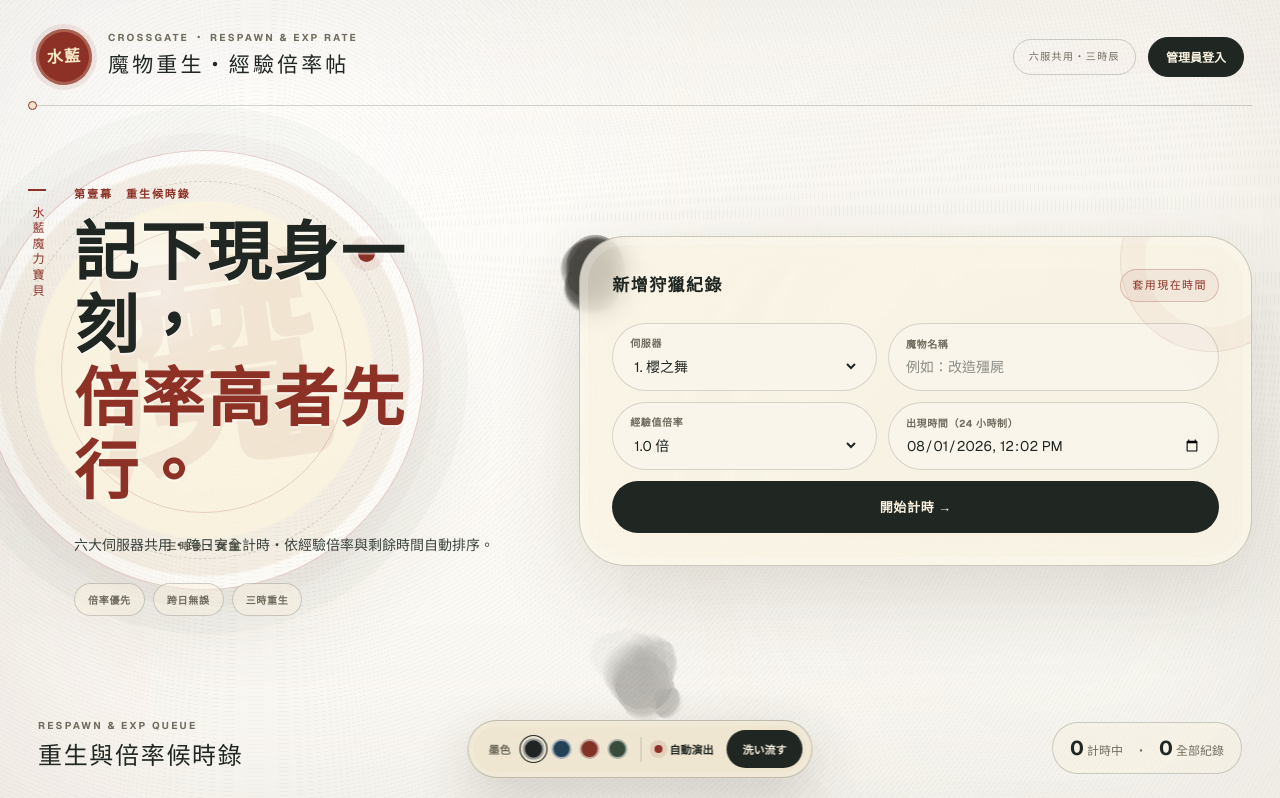
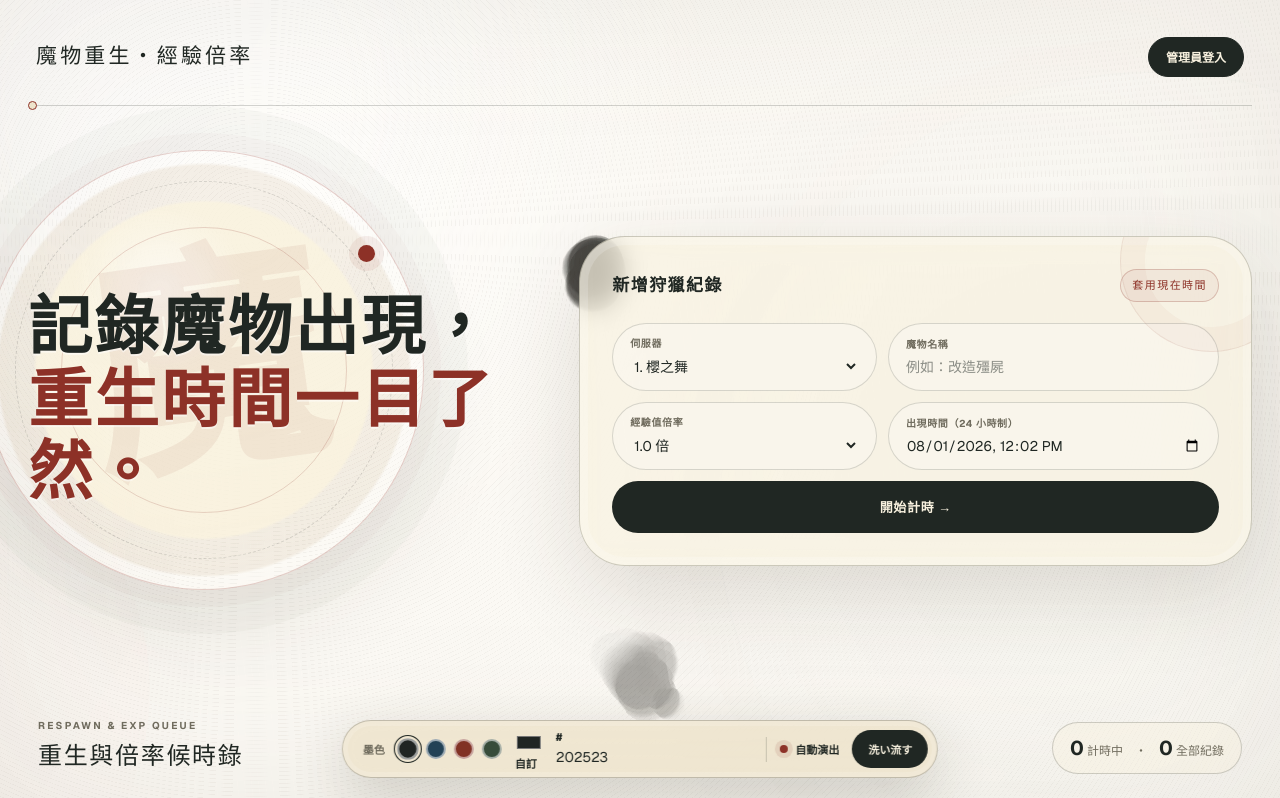
Before and after one commit to teemo1069/cg-monster-timer, a Next.js app: page / in a window 1280 px wide. Shown: the top 798 px of the page. Built offline with nearby package versions, Linux system fonts and the light colour scheme.

Commit message:
精簡首頁文案並加入自訂墨色色號

```diff
--- a/app/page.tsx
+++ b/app/page.tsx
@@ -10,13 +10,16 @@ const ADMIN_SESSION_KEY = "waterblue-admin-session-v2";
 const ADMIN_AUTH_ENDPOINT = "https://joprrlzjdevijembcdii.supabase.co/functions/v1/admin-auth";
 const SUPABASE_PUBLISHABLE_KEY = "sb_publishable_OTVTHpb0AM_kS_DAA2wVTA_6zcWoP0s";
 type Server = (typeof SERVERS)[number];
-type Tone = "sumi" | "indigo" | "cinnabar" | "moss";
 type Timer = { id: string; server: Server; monster: string; multiplier: number; appearedAt: number; createdAt: number };
 type AuthReply = { authenticated?: boolean; username?: string; mustChangePassword?: boolean; sessionToken?: string; expiresAt?: string; changed?: boolean; error?: string };
-const INKS: Record<Tone, { label: string; rgb: string }> = {
-  sumi: { label: "玄墨", rgb: "32,37,35" }, indigo: { label: "藍墨", rgb: "35,66,86" },
-  cinnabar: { label: "朱墨", rgb: "129,50,37" }, moss: { label: "苔墨", rgb: "55,76,58" },
-};
+const INK_PRESETS = [
+  { label: "玄墨", hex: "#202523" },
+  { label: "藍墨", hex: "#234256" },
+  { label: "朱墨", hex: "#813225" },
+  { label: "苔墨", hex: "#374C3A" },
+] as const;
+const DEFAULT_INK = INK_PRESETS[0].hex;
+const INK_STORAGE_KEY = "waterblue-ink-color";
 
 function valid(v: unknown): v is Timer {
   const x = v as Partial<Timer>;
@@ -39,6 +42,11 @@ function clock(ms: number) {
 function dateTime(ms: number) {
   return new Intl.DateTimeFormat("zh-TW", { month: "2-digit", day: "2-digit", hour: "2-digit", minute: "2-digit", hour12: false }).format(ms);
 }
+function validHex(value: string) { return /^#[0-9a-f]{6}$/i.test(value); }
+function hexRgb(value: string) {
+  const hex = validHex(value) ? value.slice(1) : DEFAULT_INK.slice(1);
+  return `${Number.parseInt(hex.slice(0,2),16)},${Number.parseInt(hex.slice(2,4),16)},${Number.parseInt(hex.slice(4,6),16)}`;
+}
 async function adminAuth(body: Record<string, unknown>): Promise<AuthReply> {
   const response = await fetch(ADMIN_AUTH_ENDPOINT, {
     method: "POST",
@@ -53,7 +61,7 @@ async function adminAuth(body: Record<string, unknown>): Promise<AuthReply> {
   return data;
 }
 
-function InkCanvas({ tone, auto, wash }: { tone: Tone; auto: boolean; wash: number }) {
+function InkCanvas({ tone, auto, wash }: { tone: string; auto: boolean; wash: number }) {
   const ref = useRef<HTMLCanvasElement>(null), toneRef = useRef(tone), autoRef = useRef(auto), washRef = useRef(wash);
   useEffect(() => { toneRef.current = tone; }, [tone]);
   useEffect(() => { autoRef.current = auto; }, [auto]);
@@ -63,7 +71,7 @@ function InkCanvas({ tone, auto, wash }: { tone: Tone; auto: boolean; wash: numb
     type P = { x:number;y:number;vx:number;vy:number;life:number;max:number;size:number;rgb:string;seed:number };
     const ps:P[] = []; let w=0,h=0,dpr=1,frame=0,last=0,currentWash=washRef.current; const pointer={x:0,y:0,down:false};
     const resize=()=>{dpr=Math.min(devicePixelRatio||1,1.6);w=innerWidth;h=innerHeight;canvas.width=w*dpr;canvas.height=h*dpr;canvas.style.width=w+"px";canvas.style.height=h+"px";ctx.setTransform(dpr,0,0,dpr,0,0);};
-    const drop=(x:number,y:number,force=1,vx=0,vy=0)=>{const rgb=INKS[toneRef.current].rgb,n=Math.min(36,Math.round(17*force));for(let i=0;i<n;i++){const a=Math.random()*Math.PI*2,r=Math.pow(Math.random(),1.8)*22*force,life=100+Math.random()*100;ps.push({x:x+Math.cos(a)*r,y:y+Math.sin(a)*r,vx:vx*(.1+Math.random()*.2)+Math.cos(a)*Math.random()*.38,vy:vy*(.1+Math.random()*.2)+Math.sin(a)*Math.random()*.38,life,max:life,size:(7+Math.random()*23)*force,rgb,seed:Math.random()*6.28});}if(ps.length>850)ps.splice(0,ps.length-850);};
+    const drop=(x:number,y:number,force=1,vx=0,vy=0)=>{const rgb=hexRgb(toneRef.current),n=Math.min(36,Math.round(17*force));for(let i=0;i<n;i++){const a=Math.random()*Math.PI*2,r=Math.pow(Math.random(),1.8)*22*force,life=100+Math.random()*100;ps.push({x:x+Math.cos(a)*r,y:y+Math.sin(a)*r,vx:vx*(.1+Math.random()*.2)+Math.cos(a)*Math.random()*.38,vy:vy*(.1+Math.random()*.2)+Math.sin(a)*Math.random()*.38,life,max:life,size:(7+Math.random()*23)*force,rgb,seed:Math.random()*6.28});}if(ps.length>850)ps.splice(0,ps.length-850);};
     const down=(e:PointerEvent)=>{pointer.x=e.clientX;pointer.y=e.clientY;pointer.down=true;drop(pointer.x,pointer.y,1.25);};
     const move=(e:PointerEvent)=>{const dx=e.clientX-pointer.x,dy=e.clientY-pointer.y;pointer.x=e.clientX;pointer.y=e.clientY;if(pointer.down)drop(pointer.x,pointer.y,.7,dx,dy);};
     const up=()=>{pointer.down=false;};
@@ -79,14 +87,15 @@ function InkCanvas({ tone, auto, wash }: { tone: Tone; auto: boolean; wash: numb
 export default function Home() {
   const [timers,setTimers]=useState<Timer[]>([]),[now,setNow]=useState(0),[ready,setReady]=useState(false),[server,setServer]=useState<Server>(SERVERS[0]);
   const [monster,setMonster]=useState(""),[multiplier,setMultiplier]=useState(1),[appeared,setAppeared]=useState(""),[error,setError]=useState("");
-  const [tone,setTone]=useState<Tone>("sumi"),[auto,setAuto]=useState(true),[wash,setWash]=useState(0);
+  const [tone,setTone]=useState<string>(DEFAULT_INK),[inkCode,setInkCode]=useState<string>(DEFAULT_INK),[auto,setAuto]=useState(true),[wash,setWash]=useState(0);
   const [adminOpen,setAdminOpen]=useState(false),[admin,setAdmin]=useState(false),[user,setUser]=useState(""),[pass,setPass]=useState(""),[loginError,setLoginError]=useState("");
   const [authBusy,setAuthBusy]=useState(false),[authChecking,setAuthChecking]=useState(true),[mustChangePassword,setMustChangePassword]=useState(false);
   const [newPass,setNewPass]=useState(""),[confirmPass,setConfirmPass]=useState("");
   const [autoRepair,setAutoRepair]=useState(false),[diagnostic,setDiagnostic]=useState("系統尚未執行診斷"); const hydrated=useRef(false);
-  useEffect(()=>{let id:ReturnType<typeof setInterval>|undefined;const frame=requestAnimationFrame(()=>{setNow(Date.now());setAppeared(localValue());try{const raw=localStorage.getItem(STORAGE_KEY);if(raw)setTimers(clean(JSON.parse(raw)));setAutoRepair(localStorage.getItem("waterblue-auto-repair")==="true");}catch{setDiagnostic("偵測到紀錄格式異常，請執行 Repair");}hydrated.current=true;setReady(true);id=setInterval(()=>setNow(Date.now()),1000);});return()=>{cancelAnimationFrame(frame);if(id)clearInterval(id);};},[]);
+  useEffect(()=>{let id:ReturnType<typeof setInterval>|undefined;const frame=requestAnimationFrame(()=>{setNow(Date.now());setAppeared(localValue());try{const raw=localStorage.getItem(STORAGE_KEY);if(raw)setTimers(clean(JSON.parse(raw)));setAutoRepair(localStorage.getItem("waterblue-auto-repair")==="true");const savedInk=localStorage.getItem(INK_STORAGE_KEY);if(savedInk&&validHex(savedInk)){setTone(savedInk);setInkCode(savedInk);}}catch{setDiagnostic("偵測到紀錄格式異常，請執行 Repair");}hydrated.current=true;setReady(true);id=setInterval(()=>setNow(Date.now()),1000);});return()=>{cancelAnimationFrame(frame);if(id)clearInterval(id);};},[]);
   useEffect(()=>{const token=sessionStorage.getItem(ADMIN_SESSION_KEY);if(!token){queueMicrotask(()=>setAuthChecking(false));return;}adminAuth({action:"verify",sessionToken:token}).then(data=>{setAdmin(!!data.authenticated);setMustChangePassword(!!data.mustChangePassword);if(data.authenticated)setDiagnostic("管理員工作階段已安全恢復");}).catch(()=>{sessionStorage.removeItem(ADMIN_SESSION_KEY);setAdmin(false);}).finally(()=>setAuthChecking(false));},[]);
   useEffect(()=>{if(hydrated.current)localStorage.setItem(STORAGE_KEY,JSON.stringify(timers));},[timers]);
+  useEffect(()=>{if(hydrated.current)localStorage.setItem(INK_STORAGE_KEY,tone);},[tone]);
   useEffect(()=>{if(!hydrated.current)return;localStorage.setItem("waterblue-auto-repair",String(autoRepair));if(!autoRepair)return;const id=setInterval(()=>{setTimers(x=>clean(x));setDiagnostic(`AI 自動巡檢完成・${dateTime(Date.now())}・未發現阻塞`);},15000);return()=>clearInterval(id);},[autoRepair]);
   const ordered=useMemo(()=>[...timers].sort((a,b)=>b.multiplier-a.multiplier || (b.appearedAt+THREE_HOURS-now)-(a.appearedAt+THREE_HOURS-now)),[timers,now]);
   const add=(e:FormEvent)=>{e.preventDefault();if(!ready)return setError("候時錄載入中，請稍候一瞬");const at=new Date(appeared).getTime();if(!monster.trim())return setError("請輸入魔物名稱");if(!Number.isFinite(at))return setError("請輸入正確的日期與時間");if(at>Date.now()+60000)return setError("出現時間不可晚於現在");setTimers(x=>[...x,{id:timerId(),server,monster:monster.trim(),multiplier,appearedAt:at,createdAt:Date.now()}]);setMonster("");setAppeared(localValue());setError("");};
@@ -97,10 +106,12 @@ export default function Home() {
   const changePassword=async(e:FormEvent)=>{e.preventDefault();if(newPass!==confirmPass)return setLoginError("兩次輸入的新密碼不一致");const token=sessionStorage.getItem(ADMIN_SESSION_KEY);if(!token)return setAdmin(false);setAuthBusy(true);setLoginError("");try{await adminAuth({action:"change_password",sessionToken:token,newPassword:newPass});setMustChangePassword(false);setNewPass("");setConfirmPass("");setDiagnostic("新密碼已安全更新・Repair 與 AI 模組已解鎖");}catch(err){setLoginError(err instanceof Error?err.message:"密碼更新失敗");}finally{setAuthBusy(false);}};
   const logout=async()=>{const token=sessionStorage.getItem(ADMIN_SESSION_KEY);sessionStorage.removeItem(ADMIN_SESSION_KEY);setAdmin(false);setMustChangePassword(false);setPass("");if(token)await adminAuth({action:"logout",sessionToken:token}).catch(()=>undefined);};
   const active=timers.filter(x=>x.appearedAt+THREE_HOURS>now).length;
+  const chooseInk=(value:string)=>{const next=value.toUpperCase();setTone(next);setInkCode(next);};
+  const applyInkCode=()=>{if(validHex(inkCode))chooseInk(inkCode);else setInkCode(tone);};
   return <main className="site-shell"><InkCanvas tone={tone} auto={auto} wash={wash}/><div className="paper-grain"/>
     <div className="content-wrap">
-      <header><div className="brand"><span className="seal">水藍</span><div><p className="eyebrow">CROSSGATE ・ RESPAWN &amp; EXP RATE</p><h1>魔物重生・經驗倍率帖</h1></div></div><div className="header-actions"><span className="poster-year">六服共用・三時辰</span><button className="ghost" onClick={()=>setAdminOpen(x=>!x)}>{admin?"管理中":"管理員登入"}</button></div></header>
-      <section className="hero"><div className="hero-orbit" aria-hidden="true"><span>魔</span><i/><b>三時後・再臨</b></div><div className="hero-copy"><p className="vertical">水藍魔力寶貝</p><div><p className="hero-index">第壹幕　重生候時錄</p><h2>記下現身一刻，<br/><em>倍率高者先行。</em></h2><p>六大伺服器共用・跨日安全計時・依經驗倍率與剩餘時間自動排序。</p><div className="hero-notes"><span>倍率優先</span><span>跨日無誤</span><span>三時重生</span></div></div></div>
+      <header><div className="brand"><h1>魔物重生・經驗倍率</h1></div><button className="ghost" onClick={()=>setAdminOpen(x=>!x)}>{admin?"管理中":"管理員登入"}</button></header>
+      <section className="hero"><div className="hero-orbit" aria-hidden="true"><span>魔</span><i/></div><div className="hero-copy"><h2>記錄魔物出現，<br/><em>重生時間一目了然。</em></h2></div>
         <form className="timer-form" onSubmit={add}><div className="form-head"><b>新增狩獵紀錄</b><button type="button" onClick={()=>setAppeared(localValue())}>套用現在時間</button></div><div className="fields">
           <label><span>伺服器</span><select value={server} onChange={e=>setServer(e.target.value as Server)}>{SERVERS.map((x,i)=><option key={x} value={x}>{i+1}. {x}</option>)}</select></label>
           <label><span>魔物名稱</span><input value={monster} onChange={e=>setMonster(e.target.value)} placeholder="例如：改造殭屍" maxLength={30}/></label>
@@ -112,8 +123,8 @@ export default function Home() {
       <section className="queue"><div className="section-head"><div><p className="kicker">RESPAWN &amp; EXP QUEUE</p><h3>重生與倍率候時錄</h3></div><div className="summary"><b>{active}</b> 計時中　・　<b>{timers.length}</b> 全部紀錄</div></div>
         <div className="servers">{SERVERS.map((x,i)=><span key={x}><b>{i+1}</b>{x}</span>)}</div>
         <div className="timer-list">{ordered.length===0?<div className="empty"><span>◯</span><h4>候時錄尚無墨跡</h4><p>在上方輸入魔物出現時間與倍率，即會自動計算三小時重生並排序。</p></div>:ordered.map((x,i)=>{const end=x.appearedAt+THREE_HOURS,left=Math.max(0,end-now),expired=left<=0,progress=Math.min(100,left/THREE_HOURS*100);return <article className={`timer-card ${expired?"expired":""}`} key={x.id}><div className="rank"><span>{String(i+1).padStart(2,"0")}</span></div><div className="monster"><div className="monster-meta"><span>{x.server}</span><b>{x.multiplier.toFixed(1)} 倍經驗</b></div><h4>{x.monster}</h4><p>現身 {dateTime(x.appearedAt)} ・ 重生 {dateTime(end)}</p></div><div className="count"><div className="count-orbit" style={{background:`conic-gradient(var(--red) ${progress}%, rgba(44,47,40,.12) ${progress}% 100%)`}}><div><span>{expired?"已可重生":"距離重生"}</span><strong>{clock(left)}</strong></div></div></div><button className="remove" onClick={()=>setTimers(t=>t.filter(y=>y.id!==x.id))} aria-label={`刪除 ${x.monster}`}>×</button></article>;})}</div>
-      </section><footer><span>水藍魔力寶貝・六服共用</span><span>倍率優先・剩餘時間次序・資料保留於此裝置</span></footer>
+      </section>
     </div>
-    <nav className="controls" aria-label="水墨控制列"><span>墨色</span><div>{(Object.keys(INKS) as Tone[]).map(k=><button key={k} className={tone===k?"selected":""} style={{background:`rgb(${INKS[k].rgb})`}} onClick={()=>setTone(k)} aria-label={INKS[k].label}/>)}</div><i/><button className={auto?"auto on":"auto"} onClick={()=>setAuto(x=>!x)}><b/>自動演出</button><button className="wash" onClick={()=>setWash(x=>x+1)}>洗い流す</button></nav>
+    <nav className="controls" aria-label="水墨控制列"><span>墨色</span><div className="ink-presets">{INK_PRESETS.map(ink=><button key={ink.hex} className={tone===ink.hex?"selected":""} style={{background:ink.hex}} onClick={()=>chooseInk(ink.hex)} aria-label={ink.label}/>)}</div><label className="color-picker" title="選擇任意墨色色號"><input type="color" value={tone} onChange={e=>chooseInk(e.target.value)}/><span>自訂</span></label><label className="hex-code"><span>#</span><input value={inkCode.replace(/^#/,"")} onChange={e=>setInkCode(`#${e.target.value.replace(/[^0-9a-f]/gi,"").slice(0,6)}`)} onBlur={applyInkCode} onKeyDown={e=>{if(e.key==="Enter")e.currentTarget.blur();}} aria-label="墨色 HEX 色號" maxLength={6}/></label><i/><button className={auto?"auto on":"auto"} onClick={()=>setAuto(x=>!x)}><b/>自動演出</button><button className="wash" onClick={()=>setWash(x=>x+1)}>洗い流す</button></nav>
   </main>;
 }
```
